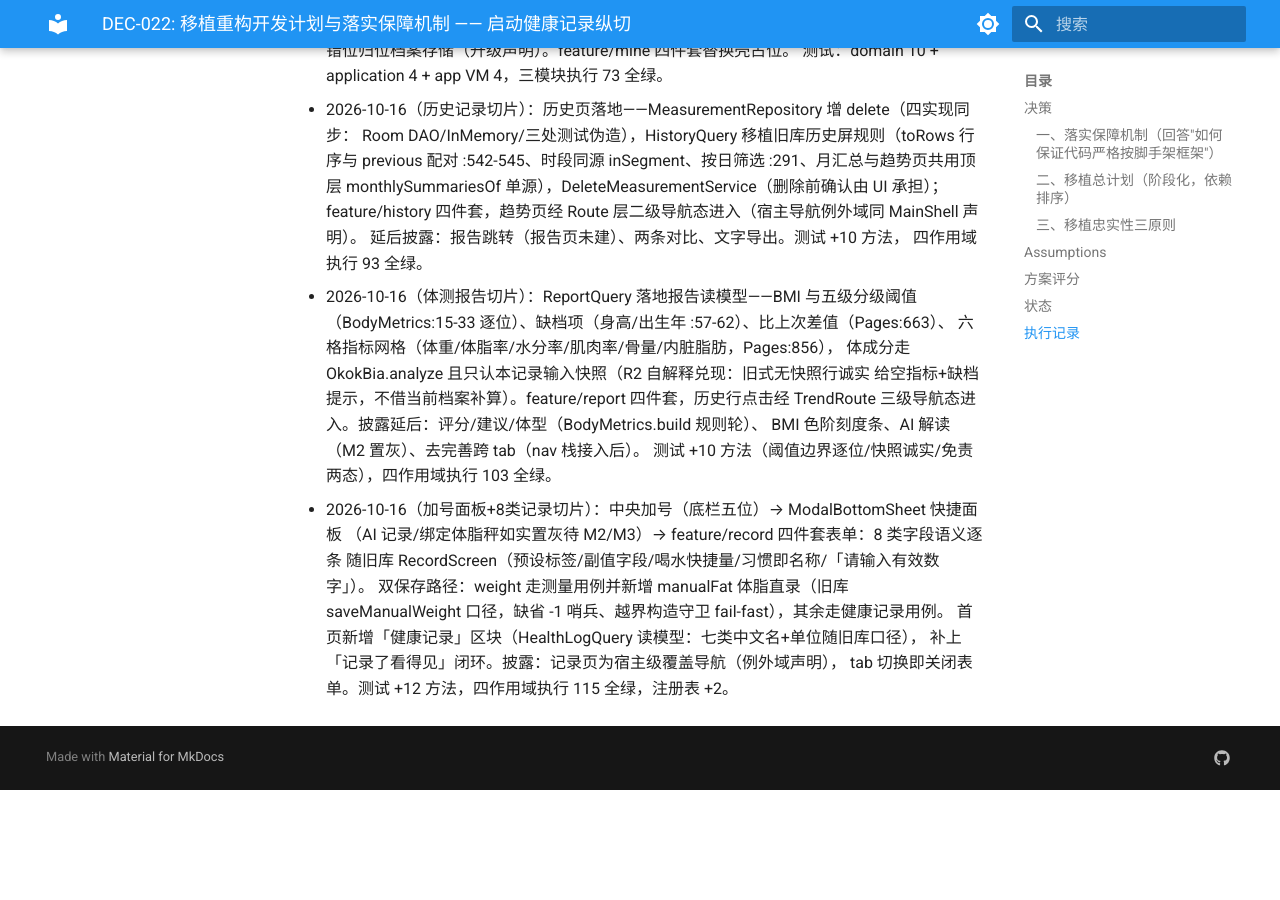
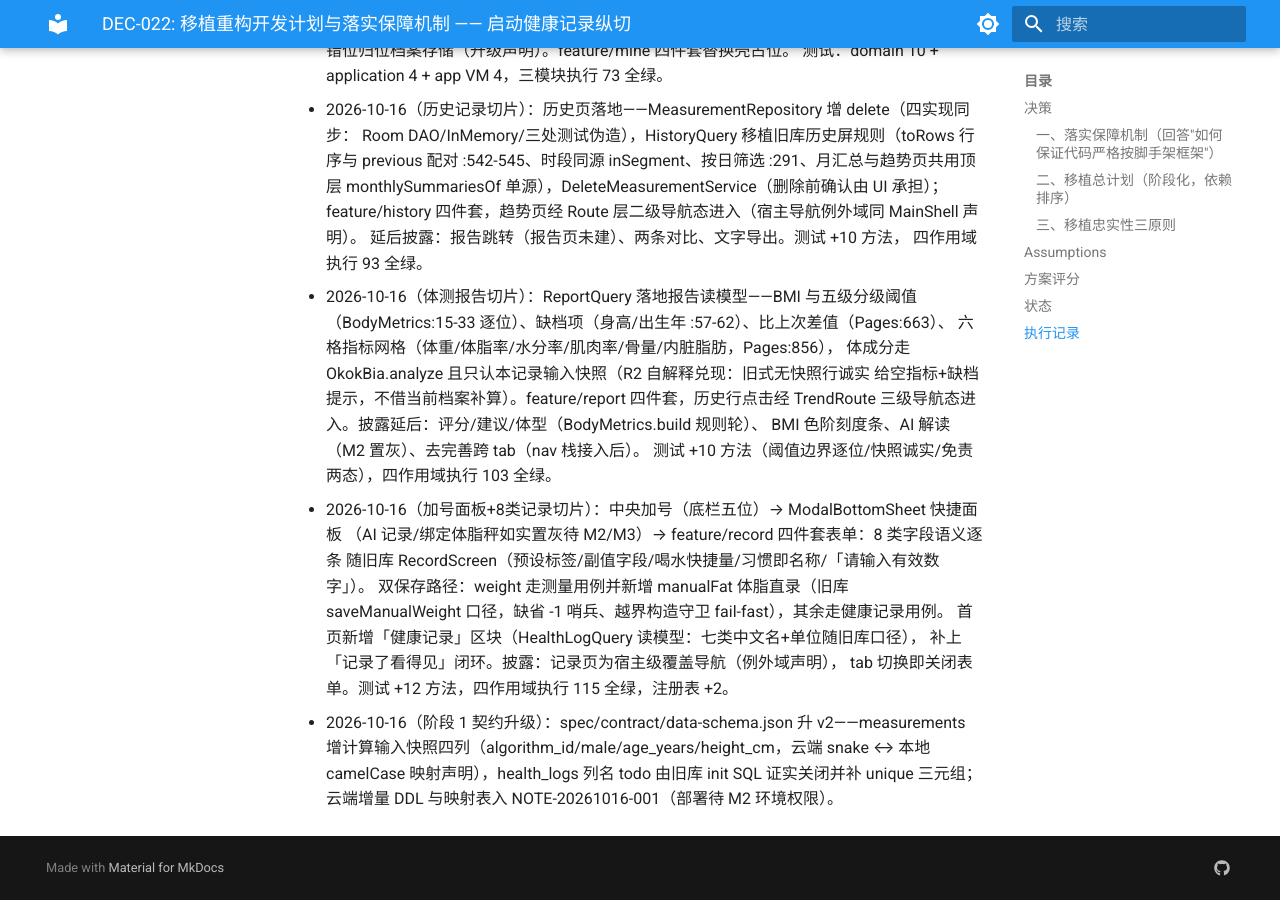
Before and after one commit to zerophix/lightweigh, an MkDocs documentation site: the page built from docs/ai/decisions/DEC-022.md, in a window 1280 px wide and 900 px high, scrolled down 3196 px. Built offline with MkDocs 1.6.1 and Material for MkDocs 9.7.7, drawn with Linux system fonts in a browser that asks for light colours; before the commit the page ends 3986 px from its top, so only the background shows below that.

Commit message:
docs(contract): upgrade stage-1 data contract to v2
spec/contract/data-schema.json (cross-repo source of truth) gains
the four measurement snapshot columns with an explicit cloud-to-
local column-name mapping, health_logs pending-name todos are closed
against the legacy init SQL and its unique triple is recorded, and
NOTE-20261016-001 carries the CloudBase increment DDL - deployed
with M2 when environment permission exists.

```diff
--- a/docs/ai/decisions/DEC-022.md
+++ b/docs/ai/decisions/DEC-022.md
@@ -126,3 +126,7 @@ task_groups:
   首页新增「健康记录」区块（HealthLogQuery 读模型：七类中文名+单位随旧库口径），
   补上「记录了看得见」闭环。披露：记录页为宿主级覆盖导航（例外域声明），
   tab 切换即关闭表单。测试 +12 方法，四作用域执行 115 全绿，注册表 +2。
+- 2026-10-16（阶段 1 契约升级）：spec/contract/data-schema.json 升 v2——measurements
+  增计算输入快照四列（algorithm_id/male/age_years/height_cm，云端 snake ↔ 本地 camelCase
+  映射声明），health_logs 列名 todo 由旧库 init SQL 证实关闭并补 unique 三元组；
+  云端增量 DDL 与映射表入 NOTE-20261016-001（部署待 M2 环境权限）。
--- a/mkdocs.yml
+++ b/mkdocs.yml
@@ -245,6 +245,7 @@ plugins:
 
 
 
+
 nav:
   - 首页: index.md
 
```
Also changed, not shown: README.md (+1 -0 lines), docs/ai/lifecycle/04_DevNotes.md (+3 -0 lines), docs/notes/NOTE-20261016-001.md (added, +37 -0 lines), docs/notes/index.md (+1 -0 lines).
